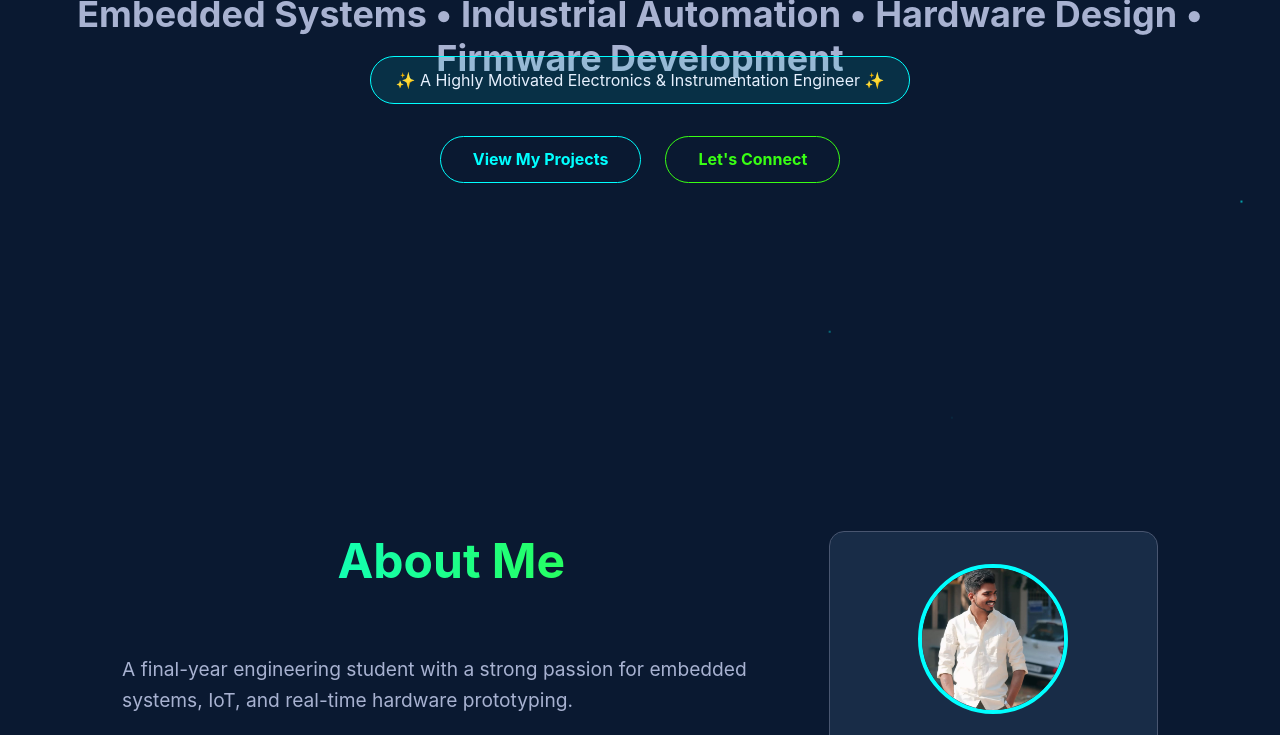
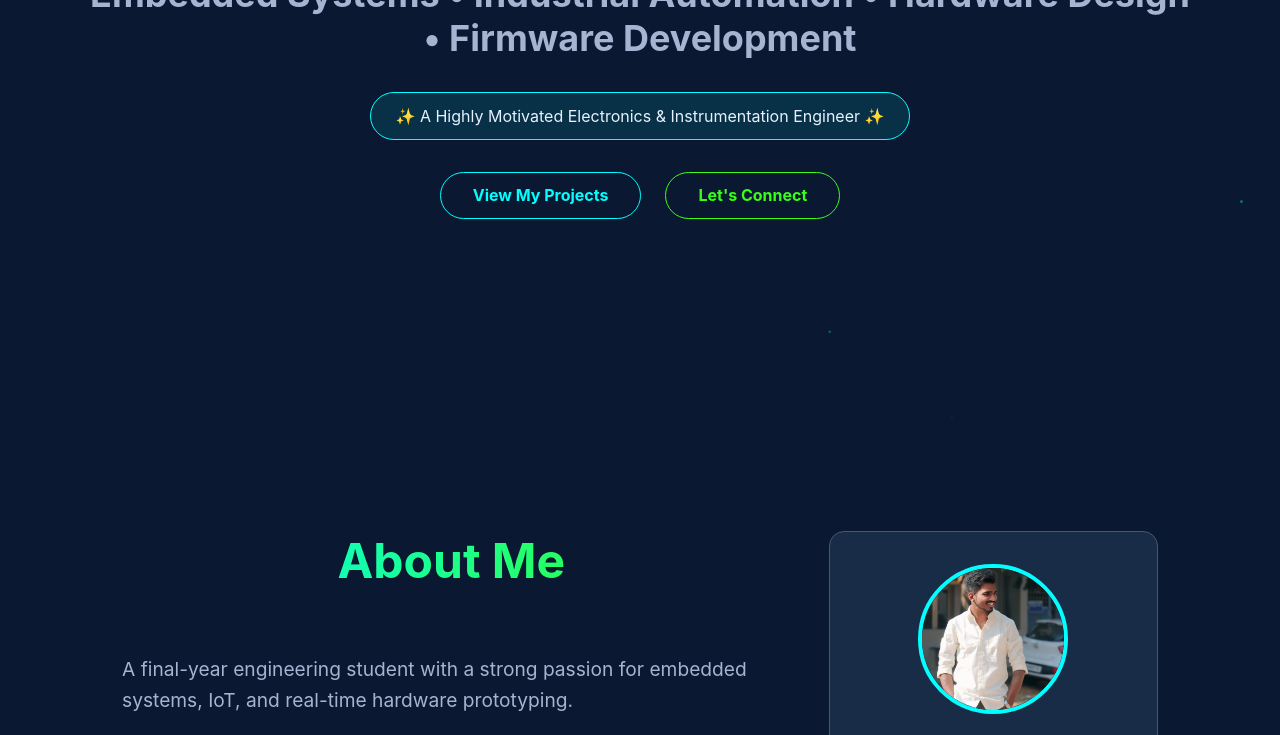
Before and after one commit to HEMANTH-S-KUMAR-1/Portfolio_website, a plain HTML site: page index.html in a window 1280 px wide. Shown: the part 365-1100 px from the top of the page. Drawn offline with Linux system fonts and the light colour scheme.

Commit message:
feat: Overhaul portfolio with updated content and new design

```diff
--- a/styles.css
+++ b/styles.css
@@ -124,9 +124,10 @@ body {
 .hero .dynamic-tagline {
     font-size: clamp(1rem, 3vw, 1.5rem);
     color: var(--secondary-text);
-    margin-bottom: 2rem;
-    height: 2rem;
+    /* FIX: Removed fixed height and adjusted margin to prevent overlap. */
+    margin-block: 1rem 2rem;
     animation: fadeIn 1s ease-out 0.3s both;
+    max-width: 90%; /* Prevents text from touching screen edges on small screens. */
 }
 
 .interactive-prompt {
@@ -138,6 +139,7 @@ body {
     cursor: pointer;
     transition: all 0.3s ease;
     animation: fadeIn 1s ease-out 0.6s both;
+    max-width: 90%; /* Prevents text from touching screen edges on small screens. */
 }
 
 .interactive-prompt:hover {
```
